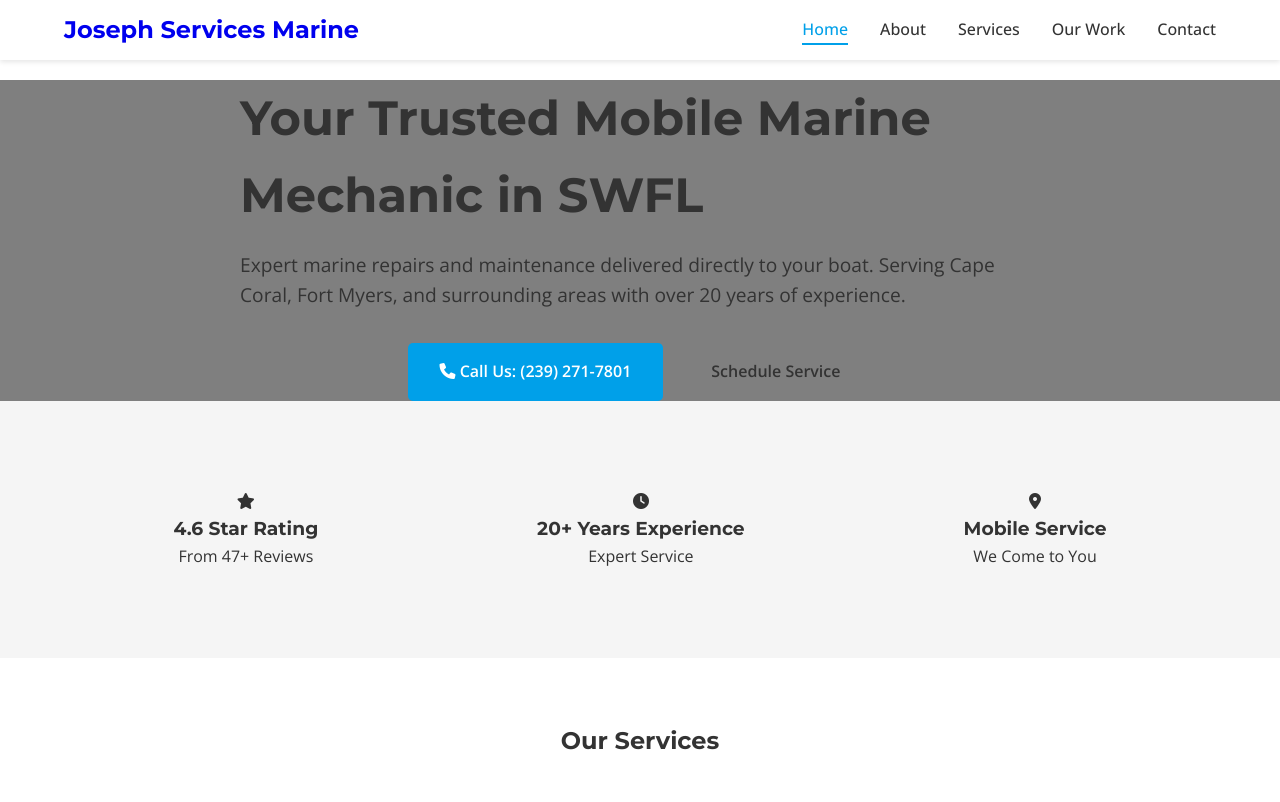
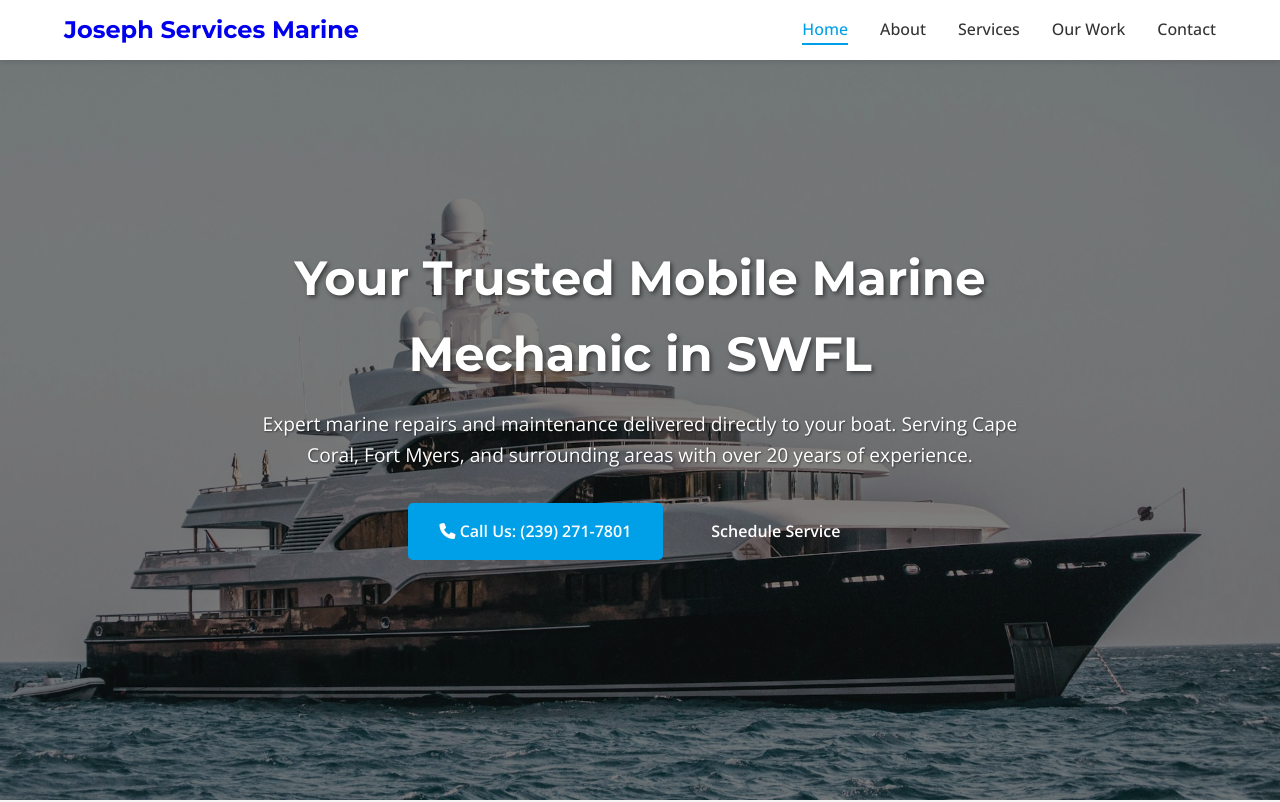
Before and after one commit to shively52/joseph-services-marine, a plain HTML site: page index.html in a window 1280 px wide. Shown: the top 802 px of the page. Drawn offline with nearby package versions, Linux system fonts and the light colour scheme.

Commit message:
Fix hero image and gallery section with correct image paths

```diff
--- a/index.html
+++ b/index.html
@@ -31,7 +31,7 @@
     </nav>
 
     <!-- Hero Section -->
-    <section class="hero" id="home" style="background-image: linear-gradient(rgba(0,0,0,0.5), rgba(0,0,0,0.5)), url('images/hero-boat.jpg');">
+    <section class="hero" id="home" style="background-image: linear-gradient(rgba(0,0,0,0.5), rgba(0,0,0,0.5)), url('images/hero-bg.jpg');">
         <div class="hero-content">
             <h1>Your Trusted Mobile Marine Mechanic in SWFL</h1>
             <p>Expert marine repairs and maintenance delivered directly to your boat. Serving Cape Coral, Fort Myers, and surrounding areas with over 20 years of experience.</p>
@@ -135,21 +135,21 @@
             <h2>Our Work</h2>
             <div class="gallery-grid">
                 <div class="gallery-item">
-                    <img src="images/jetski-repair.jpg" alt="Jet Ski Repair">
+                    <img src="images/gallery/jetski-service.jpg" alt="Jet Ski Service">
                     <div class="gallery-overlay">
                         <h3>Personal Watercraft Service</h3>
                         <p>Expert jet ski repair and maintenance</p>
                     </div>
                 </div>
                 <div class="gallery-item">
-                    <img src="images/engine-repair.jpg" alt="Engine Repair">
+                    <img src="images/gallery/engine-repair.jpg" alt="Engine Repair">
                     <div class="gallery-overlay">
                         <h3>Engine Services</h3>
                         <p>Professional marine engine repairs and maintenance</p>
                     </div>
                 </div>
                 <div class="gallery-item">
-                    <img src="images/boat-detail.jpg" alt="Boat Detailing">
+                    <img src="images/gallery/boat-detail.jpg" alt="Boat Detailing">
                     <div class="gallery-overlay">
                         <h3>Marine Detailing</h3>
                         <p>Complete boat cleaning and detailing services</p>
--- a/styles.css
+++ b/styles.css
@@ -90,19 +90,39 @@ h1, h2, h3, h4 {
     z-index: 1;
 }
 
+.hero {
+    height: 100vh;
+    background-size: cover;
+    background-position: center;
+    background-repeat: no-repeat;
+    display: flex;
+    align-items: center;
+    justify-content: center;
+    text-align: center;
+    color: var(--light-text);
+    padding: 0 5%;
+    margin-top: -80px;
+    position: relative;
+    z-index: 1;
+}
+
 .hero-content {
     max-width: 800px;
-    margin: 0 auto;
+    position: relative;
+    z-index: 2;
 }
 
-.hero h1 {
+.hero-content h1 {
     font-size: 3rem;
     margin-bottom: 1rem;
+    font-weight: 700;
+    text-shadow: 2px 2px 4px rgba(0, 0, 0, 0.5);
 }
 
-.hero p {
+.hero-content p {
     font-size: 1.2rem;
     margin-bottom: 2rem;
+    text-shadow: 1px 1px 2px rgba(0, 0, 0, 0.5);
 }
 
 /* Hero Buttons */
```
